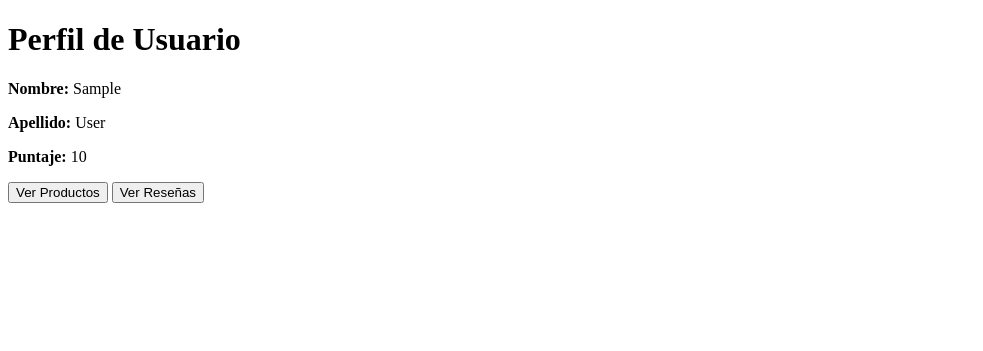
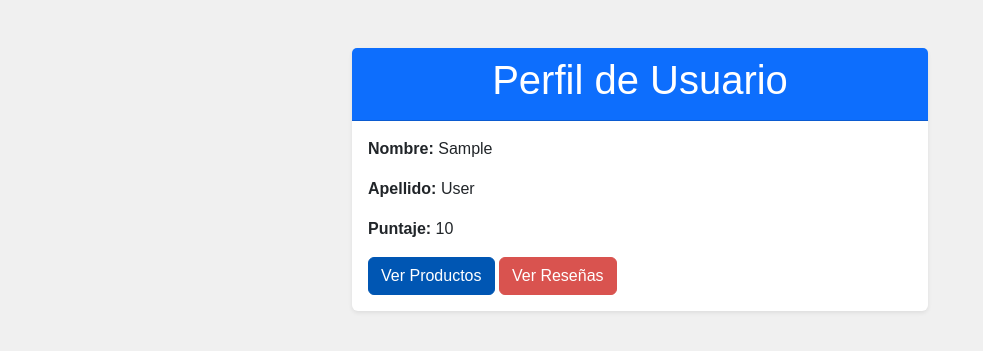
Before and after one commit to anaalazaro/Caritas, a Django app: template verOtroUsuario/templates/verUsuario.html in a window 1280 px wide. Shown: the top 351 px of the page, without its empty margins (0-983 px from the left). Run offline with Django 5.2, Linux system fonts and the light colour scheme; the template is opened without the code that fills it: most values are stand-ins (such as "Sample title", 1, 10 or a date in 2020); some libraries are stand-ins or nearby versions.

Commit message:
agregando css

```diff
--- /dev/null
+++ b/verOtroUsuario/static/styles.css
@@ -0,0 +1,44 @@
+/* styles.css */
+
+body {
+    font-family: Arial, sans-serif;
+    background-color: #f0f0f0;
+}
+
+.container {
+    max-width: 600px;
+    margin: 0 auto;
+}
+
+.card-header {
+    background-color: #0056b3; /* Azul de Cáritas */
+    color: #fff;
+}
+
+.btn-primary {
+    background-color: #0056b3; /* Azul de Cáritas */
+    border-color: #0056b3;
+}
+
+.btn-primary:hover {
+    background-color: #003f8a;
+    border-color: #003f8a;
+}
+
+.btn-danger {
+    background-color: #d9534f; /* Rojo de Cáritas */
+    border-color: #d9534f;
+}
+
+.btn-danger:hover {
+    background-color: #c9302c;
+    border-color: #c9302c;
+}
+
+.mt-5 {
+    margin-top: 3rem;
+}
+
+.mt-3 {
+    margin-top: 1rem;
+}
--- a/verOtroUsuario/templates/verUsuario.html
+++ b/verOtroUsuario/templates/verUsuario.html
@@ -1,22 +1,34 @@
-<!-- profile.html -->
-
+{% load static %}
 <!DOCTYPE html>
 <html lang="es">
 <head>
     <meta charset="UTF-8">
     <meta name="viewport" content="width=device-width, initial-scale=1.0">
     <title>Perfil de Usuario</title>
+    <link rel="stylesheet" href="{% static 'css/bootstrap.min.css' %}">
+    <link rel="stylesheet" href="{% static 'css/styles.css' %}">
 </head>
 <body>
+    <div class="container mt-5">
+        <div class="card border-0 shadow-sm">
+            <div class="card-header text-center bg-primary text-white">
                 <h1>Perfil de Usuario</h1>
+            </div>
+            <div class="card-body">
                 {% if user_profile %}
                     <p><strong>Nombre:</strong> {{ user_profile.first_name }}</p>
                     <p><strong>Apellido:</strong> {{ user_profile.last_name }}</p>
                     <p><strong>Puntaje:</strong> {{ user_profile.score }}</p>
-        <a href="{% url 'productos_del_usuario' user_profile.username %}"><button>Ver Productos</button></a>
-        <a href="{% url 'resenas_del_usuario' user_profile.username %}"><button>Ver Reseñas</button></a>
+                    <div class="mt-3">
+                        <a href="{% url 'productos_del_usuario' user_profile.username %}" class="btn btn-primary">Ver Productos</a>
+                        <a href="{% url 'resenas_del_usuario' user_profile.username %}" class="btn btn-danger">Ver Reseñas</a>
+                    </div>
                 {% else %}
                     <p>El perfil solicitado no existe.</p>
                 {% endif %}
+            </div>
+        </div>
+    </div>
+    <script src="{% static 'js/bootstrap.bundle.min.js' %}"></script>
 </body>
 </html>
```
Also changed, not shown: verOtroUsuario/templates/verOtroUsuario/base.html (added, +37 -0 lines), verPerfilPropio/templates/base.html (added, +25 -0 lines). Lines whose indentation alone changed are shown as unchanged.
